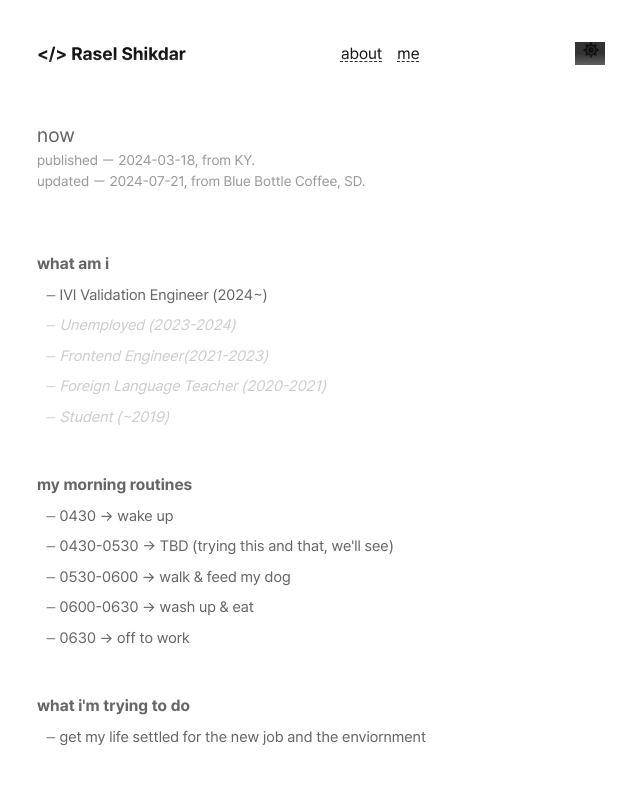
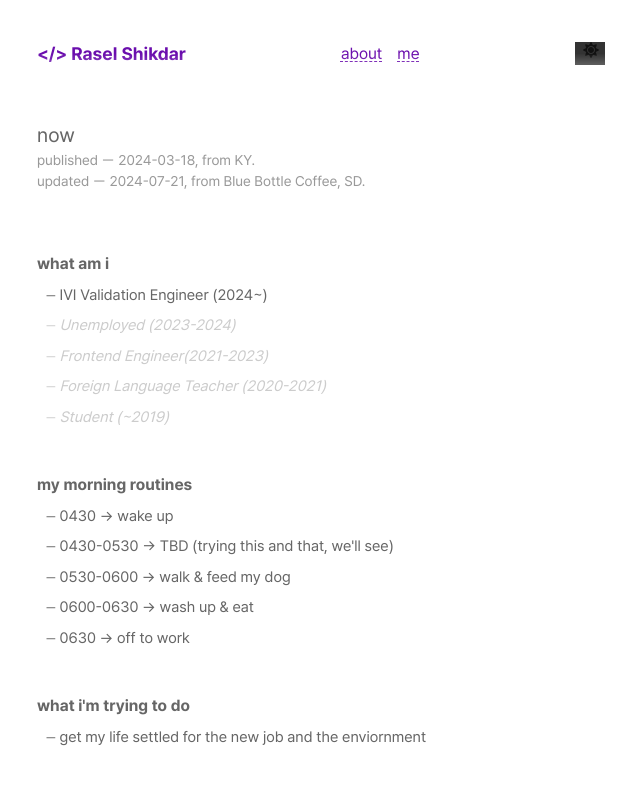
Before and after one commit to raselshikdar/blog.rasel.us.kg, a Next.js app: page /now in a window 1280 px wide. Shown: the top 796 px of the page, without its empty margins (319-959 px from the left). Built offline with nearby package versions, Linux system fonts and the light colour scheme; a web font is replaced by a local one.

Commit message:
Update Header.module.scss

```diff
--- a/src/components/Header/Header.module.scss
+++ b/src/components/Header/Header.module.scss
@@ -15,7 +15,8 @@
   max-width: $max-width;
   padding: px2rem(40) px2rem(16);
 
-  color: $color-black;
+  // Updated color to a stylish purple shade
+  color: #6a0dad; // Stylish purple shade
 
   backdrop-filter: blur(5px) grayscale(1);
   mask-image: linear-gradient(180deg, #fff, #fff, transparent);
```
